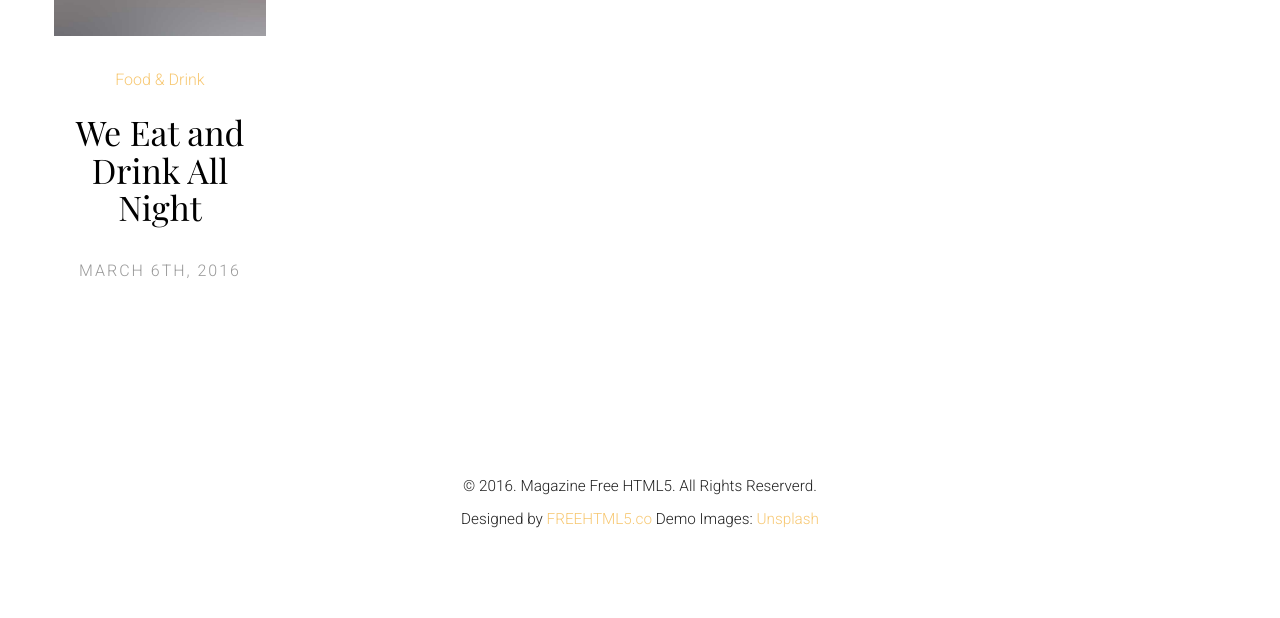
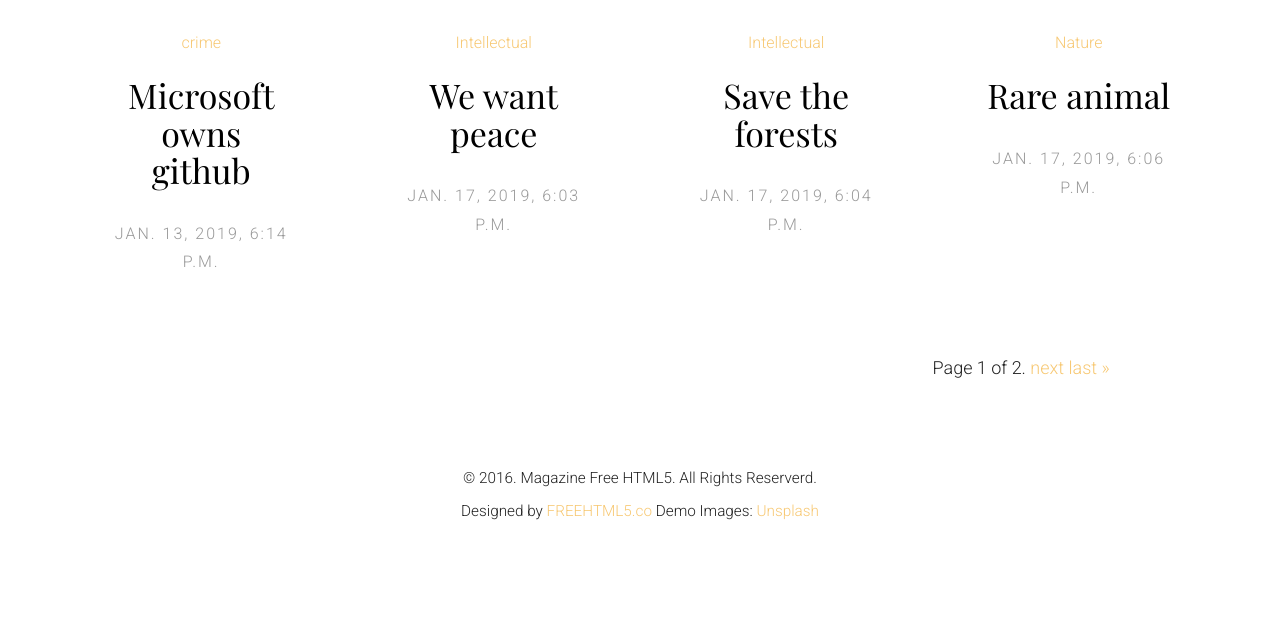
Before and after one commit to Arafat4341/DjangoBlog, a Django app: page /author/User in a window 1280 px wide. Shown: the part 437-1055 px from the top of the page. After the commit the page ends 957 px from the top, so only its background shows below. Run offline with Django 3.2, Linux system fonts and the light colour scheme; data comes from the database, SQL or seed files in the repository; both versions use the stored data as it was after the commit; some libraries are stand-ins or nearby versions; some web fonts are replaced.

Commit message:
added paginator to index, category and author pages

```diff
--- a/blogapp/views.py
+++ b/blogapp/views.py
@@ -1,16 +1,31 @@
 from django.shortcuts import render, HttpResponse, get_object_or_404, redirect
 from .models import Author, Category, Article
 from django.contrib.auth import authenticate, login, logout
+from django.contrib.auth.models import User
+from django.core.paginator import Paginator
 
 def index(request):
 	post = Article.objects.all()
+	paginator = Paginator(post, 8) # Show 8 contacts per page
+	page = request.GET.get('page')
+	total_article = paginator.get_page(page)
 	context = {
-		"post": post
+		"post": total_article
 	}
 	return render(request, 'index.html', context)
 
 def getauthor(request, name):
-	return render(request, 'profile.html')
+	post_author = get_object_or_404(User, username=name)
+	auth = get_object_or_404(Author, name=post_author.id)
+	post = Article.objects.filter(article_author=auth.id)
+	paginator = Paginator(post, 4) # Show 8 contacts per page
+	page = request.GET.get('page')
+	total_article = paginator.get_page(page)
+	context = {
+		"auth":auth,
+		"post":total_article
+	}
+	return render(request, 'profile.html', context)
 
 def getsingle(request, id):
 	post = get_object_or_404(Article, pk=id)
@@ -28,7 +43,10 @@ def getsingle(request, id):
 def getTopic(request, name):
 	cat = get_object_or_404(Category, name=name)
 	post = Article.objects.filter(category=cat.id)
-	return render(request, 'category.html', {'post':post, 'cat':cat})
+	paginator = Paginator(post, 4) # Show 8 contacts per page
+	page = request.GET.get('page')
+	total_article = paginator.get_page(page)
+	return render(request, 'category.html', {'post':total_article, 'cat':cat})
 
 def getLogin(request):
 	if request.user.is_authenticated:
--- a/templates/base.html
+++ b/templates/base.html
@@ -112,9 +112,9 @@
 		</div>
 
 	</header>
-	<div class="container-fluid">
+	<div class="container">
 		<div class="row fh5co-post-entry">
-	{% block content %}{% endblock %}
+			{% block content %}{% endblock %}
 		</div>
 	</div>
 	<footer id="fh5co-footer">
--- a/templates/profile.html
+++ b/templates/profile.html
@@ -4,14 +4,13 @@
 {% endblock %}
 {% block stylesheet %}{% endblock %}
 {% block profile %}
-	{% load static %}
 	<div class="fh5co-bio">
 		<figure>
-				<img src="{% static 'images/person1.jpg' %}" alt="Free HTML5 Bootstrap Template" class="img-responsive">
+			<img src="{{ auth.profile_picture.url }}" alt="Free HTML5 Bootstrap Template" class="img-responsive">
 		</figure>
 		<h3 class="heading">About Me</h3>
-			<h2>Emily Tran Le</h2>
-			<p>Far far away, behind the word mountains, far from the countries Vokalia and Consonantia, there live the blind texts. </p>
+		<h2>{{ auth.name.get_full_name }}</h2>
+		<p>{{ auth.details }}</p>
 		<ul class="fh5co-social">
 			<li><a href="#"><i class="icon-twitter"></i></a></li>
 			<li><a href="#"><i class="icon-facebook"></i></a></li>
@@ -20,17 +19,40 @@
 	</div>
 {% endblock %}
 {% block content %}
-
+<div class="row">
+	<div class="col-md-12">
+		<h1 class="well">Author: {{ auth.name.get_full_name }}</h1>
+	</div>
+</div>
+	{% for p in post %}
 		<article class="col-lg-3 col-md-3 col-sm-3 col-xs-6 col-xxs-12 animate-box">
 			<figure>
-				{% load static %}
-					<a href="single.html"><img src="{% static 'images/pic_1.jpg' %}" alt="Image" class="img-responsive"></a>
+				<a href="{% url 'single_post' id=p.id %}"><img src="{{ p.image.url }}" alt="Image" class="img-responsive"></a>
 			</figure>
-				<span class="fh5co-meta"><a href="single.html">Food &amp; Drink</a></span>
-				<h2 class="fh5co-article-title"><a href="single.html">We Eat and Drink All Night</a></h2>
-				<span class="fh5co-meta fh5co-date">March 6th, 2016</span>
+			<span class="fh5co-meta"><a href="{% url 'topic' name=p.category.name %}">{{ p.category }}</a></span>
+			<h2 class="fh5co-article-title"><a href="{% url 'single_post' id=p.id %}">{{ p.title }}</a></h2>
+			<span class="fh5co-meta fh5co-date">{{ p.posted_on }}</span>
 		</article>
+	{% endfor %}
+	<div class="container-fluid">
+		<div class="pagination">
+		    <span class="step-links">
+		        {% if post.has_previous %}
+		            <a href="?page=1">&laquo; first</a>
+		            <a href="?page={{ post.previous_page_number }}">previous</a>
+		        {% endif %}
 
+		        <span class="current">
+		            Page {{ post.number }} of {{ post.paginator.num_pages }}.
+		        </span>
+
+		        {% if post.has_next %}
+		            <a href="?page={{ post.next_page_number }}">next</a>
+		            <a href="?page={{ post.paginator.num_pages }}">last &raquo;</a>
+		        {% endif %}
+		    </span>
+		</div>
+	</div>
 {% endblock %}
 
 {% block script %}{% endblock %}
```
Also changed, not shown: templates/category.html (+18 -0 lines), templates/index.html (+23 -1 lines), db.sqlite3. Lines whose indentation alone changed are shown as unchanged.
